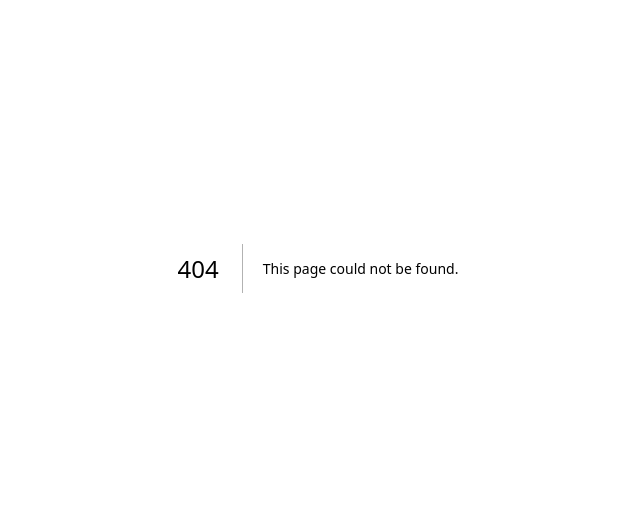
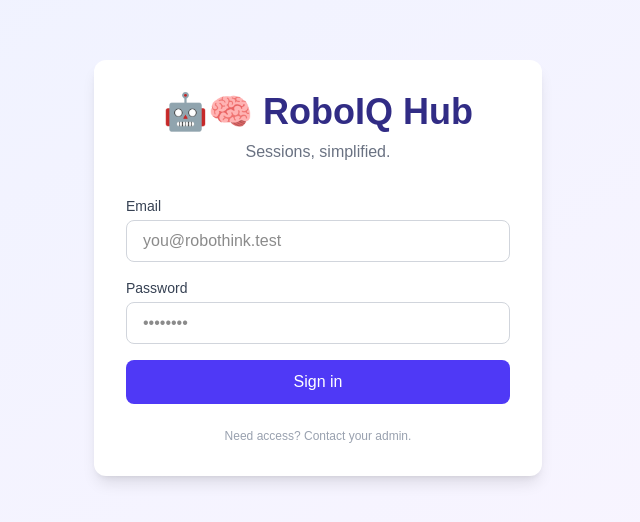
Before and after one commit to Inam007583/roboiq-hub, a Next.js app: page /login in a window 1280 px wide. Before the commit this address had no page. Shown: the part 132-654 px from the top of the page, without its empty margins (322-962 px from the left). Built offline with nearby package versions, Linux system fonts and the light colour scheme; no server answers.

Commit message:
Day 3: Login + dashboard with role-based view

```diff
--- /dev/null
+++ b/app/dashboard/page.tsx
@@ -0,0 +1,84 @@
+'use client'
+
+import { useEffect, useState } from 'react'
+import { useRouter } from 'next/navigation'
+import { createClient } from '@/lib/supabase'
+
+export default function Dashboard() {
+  const [profile, setProfile] = useState<any>(null)
+  const [loading, setLoading] = useState(true)
+  const router = useRouter()
+  const supabase = createClient()
+
+  useEffect(() => {
+    async function loadProfile() {
+      const { data: { user } } = await supabase.auth.getUser()
+
+      if (!user) {
+        router.push('/login')
+        return
+      }
+
+      const { data } = await supabase
+        .from('profiles')
+        .select('*')
+        .eq('id', user.id)
+        .single()
+
+      setProfile(data)
+      setLoading(false)
+    }
+    loadProfile()
+  }, [])
+
+  async function handleLogout() {
+    await supabase.auth.signOut()
+    router.push('/login')
+  }
+
+  if (loading) {
+    return (
+      <div className="min-h-screen flex items-center justify-center">
+        <p className="text-gray-500">Loading...</p>
+      </div>
+    )
+  }
+
+  return (
+    <main className="min-h-screen bg-gradient-to-br from-indigo-50 to-purple-50 p-8">
+      <div className="max-w-4xl mx-auto">
+        <div className="flex justify-between items-center mb-8">
+          <div>
+            <h1 className="text-3xl font-bold text-indigo-900">
+              🤖🧠 RoboIQ Hub
+            </h1>
+            <p className="text-gray-500">
+              Welcome, <strong>{profile?.full_name}</strong> · {profile?.role}
+            </p>
+          </div>
+          <button
+            onClick={handleLogout}
+            className="text-sm text-gray-600 hover:text-gray-900"
+          >
+            Sign out
+          </button>
+        </div>
+
+        <div className="bg-white rounded-xl shadow-lg p-6">
+          <h2 className="text-2xl font-semibold mb-4">
+            {profile?.role === 'admin' ? 'Admin Dashboard' : 'My Sessions'}
+          </h2>
+          <p className="text-gray-600">
+            {profile?.role === 'admin'
+              ? "You're logged in as admin. Tomorrow you'll see all sessions across all instructors."
+              : "You're logged in as an instructor. Tomorrow you'll see your assigned sessions."}
+          </p>
+
+          <p className="text-sm text-gray-400 mt-6">
+            Day 3 ✅ — Auth working
+          </p>
+        </div>
+      </div>
+    </main>
+  )
+}
--- /dev/null
+++ b/app/login/page.tsx
@@ -0,0 +1,93 @@
+'use client'
+
+import { useState } from 'react'
+import { useRouter } from 'next/navigation'
+import { createClient } from '@/lib/supabase'
+
+export default function LoginPage() {
+  const [email, setEmail] = useState('')
+  const [password, setPassword] = useState('')
+  const [error, setError] = useState('')
+  const [loading, setLoading] = useState(false)
+  const router = useRouter()
+  const supabase = createClient()
+
+  async function handleLogin(e: React.FormEvent) {
+    e.preventDefault()
+    setLoading(true)
+    setError('')
+
+    const { error } = await supabase.auth.signInWithPassword({
+      email,
+      password,
+    })
+
+    if (error) {
+      setError(error.message)
+      setLoading(false)
+    } else {
+      router.push('/dashboard')
+    }
+  }
+
+  return (
+    <main className="min-h-screen flex items-center justify-center bg-gradient-to-br from-indigo-50 to-purple-50 p-8">
+      <div className="bg-white rounded-xl shadow-lg p-8 w-full max-w-md">
+        <div className="text-center mb-8">
+          <h1 className="text-4xl font-bold text-indigo-900 mb-2">
+            🤖🧠 RoboIQ Hub
+          </h1>
+          <p className="text-gray-500">Sessions, simplified.</p>
+        </div>
+
+        <form onSubmit={handleLogin} className="space-y-4">
+          <div>
+            <label className="block text-sm font-medium text-gray-700 mb-1">
+              Email
+            </label>
+            <input
+              type="email"
+              value={email}
+              onChange={(e) => setEmail(e.target.value)}
+              required
+              className="w-full px-4 py-2 border border-gray-300 rounded-lg focus:ring-2 focus:ring-indigo-500 focus:border-transparent"
+              placeholder="you@robothink.test"
+            />
+          </div>
+
+          <div>
+            <label className="block text-sm font-medium text-gray-700 mb-1">
+              Password
+            </label>
+            <input
+              type="password"
+              value={password}
+              onChange={(e) => setPassword(e.target.value)}
+              required
+              className="w-full px-4 py-2 border border-gray-300 rounded-lg focus:ring-2 focus:ring-indigo-500 focus:border-transparent"
+              placeholder="••••••••"
+            />
+          </div>
+
+          {error && (
+            <div className="p-3 bg-red-50 border border-red-200 rounded-lg text-red-700 text-sm">
+              {error}
+            </div>
+          )}
+
+          <button
+            type="submit"
+            disabled={loading}
+            className="w-full bg-indigo-600 text-white py-2.5 rounded-lg font-medium hover:bg-indigo-700 disabled:opacity-50 disabled:cursor-not-allowed transition"
+          >
+            {loading ? 'Signing in...' : 'Sign in'}
+          </button>
+        </form>
+
+        <p className="text-center text-xs text-gray-400 mt-6">
+          Need access? Contact your admin.
+        </p>
+      </div>
+    </main>
+  )
+}
```
